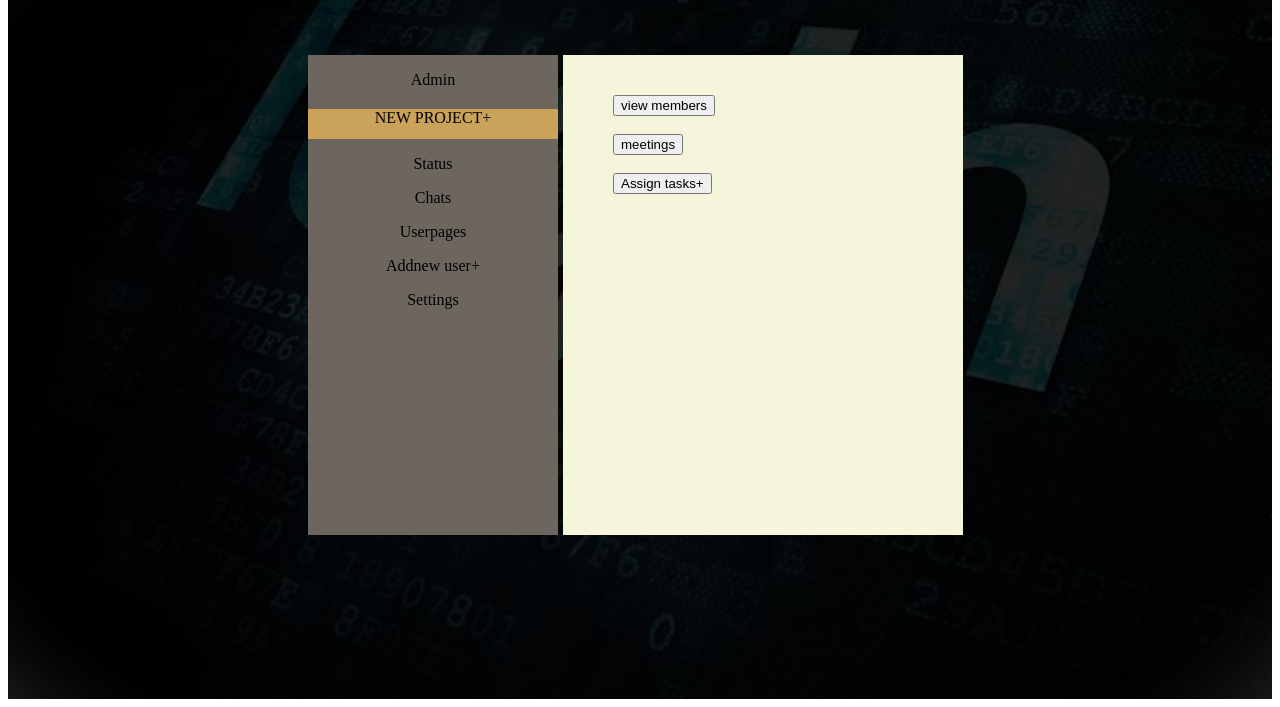
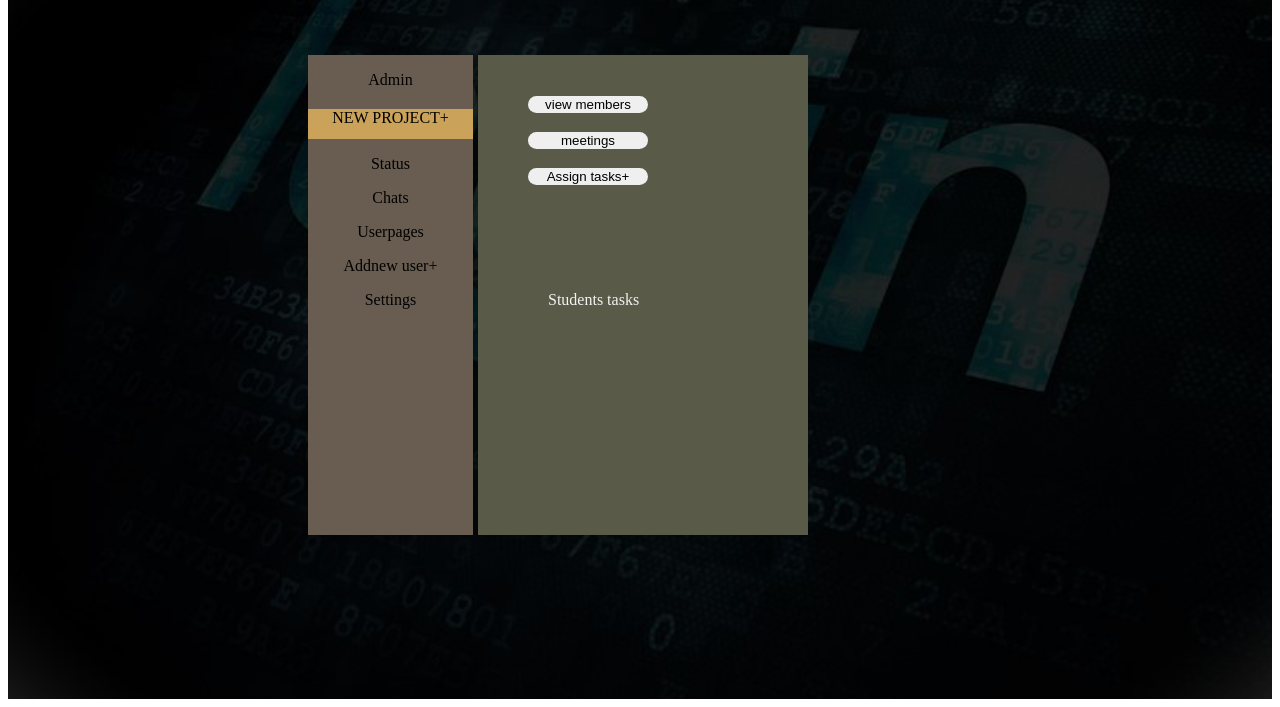
Before and after one commit to Uwituzehonorine/project, a plain HTML site: page board.html in a window 1280 px wide. Shown: the part 117-824 px from the top of the page. Drawn offline with Linux system fonts and the light colour scheme.

```diff
--- a/board.css
+++ b/board.css
@@ -54,13 +54,13 @@
   .sidebar{
     width: 250px;
     height: 60vh;
-    background-color: rgb(108, 102, 95);
+    background-color: rgb(104, 93, 80);
     text-align: center;
   }
   .containerside{
     width: 400px;
     height: 60vh;
-    background-color: beige;
+    background-color: rgb(90, 90, 72);
   }
   .si{
     background-color:rgb(202, 162, 89) ;
@@ -75,13 +75,22 @@
     margin-left: 30px;
     padding: 20px;
     border-radius: 20px;
-
-
-
+    width: 300px;
+  }
+  .b{
+    width: 120px;
+    border-radius: 50px;
+    border: none;
+  }
+  .stu{
+    margin: 50px;
+    padding: 20px;
+    color: #f2f2f2;
   }
   .side{
     display: flex;
     gap: 5px;
     /* padding: 80px; */
     margin-left: 300px;
+    width: 500px;
   }
--- a/board.html
+++ b/board.html
@@ -42,9 +42,12 @@
             </div>
             <div class="containerside">
                 <div class="cont">
-                    <button>view members</button><br><br>
-                    <button>meetings</button><br><br>
-                    <button>Assign tasks+</button>
+                    <button class="b">view members</button><br><br>
+                    <button class="b">meetings</button><br><br>
+                    <button class="b">Assign tasks+</button>
+                </div>
+                <div class="stu">
+                    <p>Students tasks</p>
                 </div>
 
             </div>
```
Also changed, not shown: index.html (renamed from login.html).
